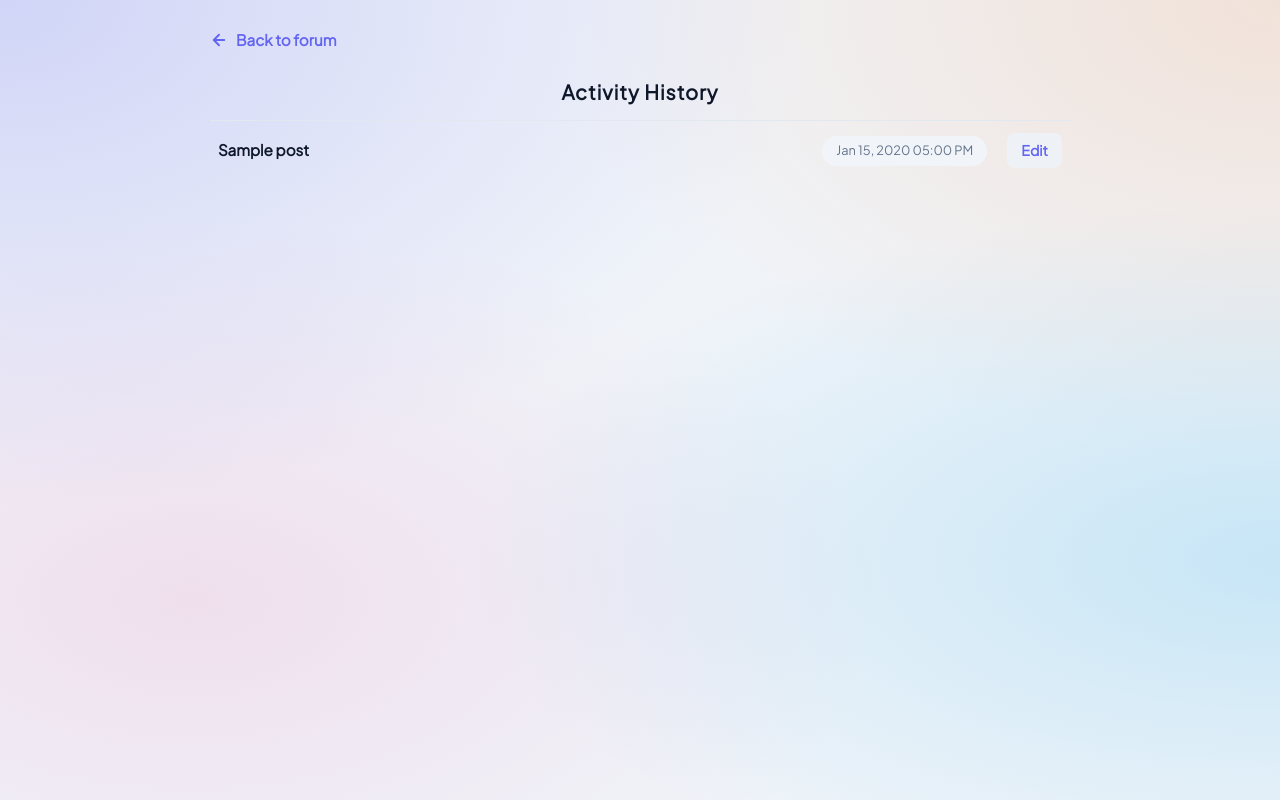
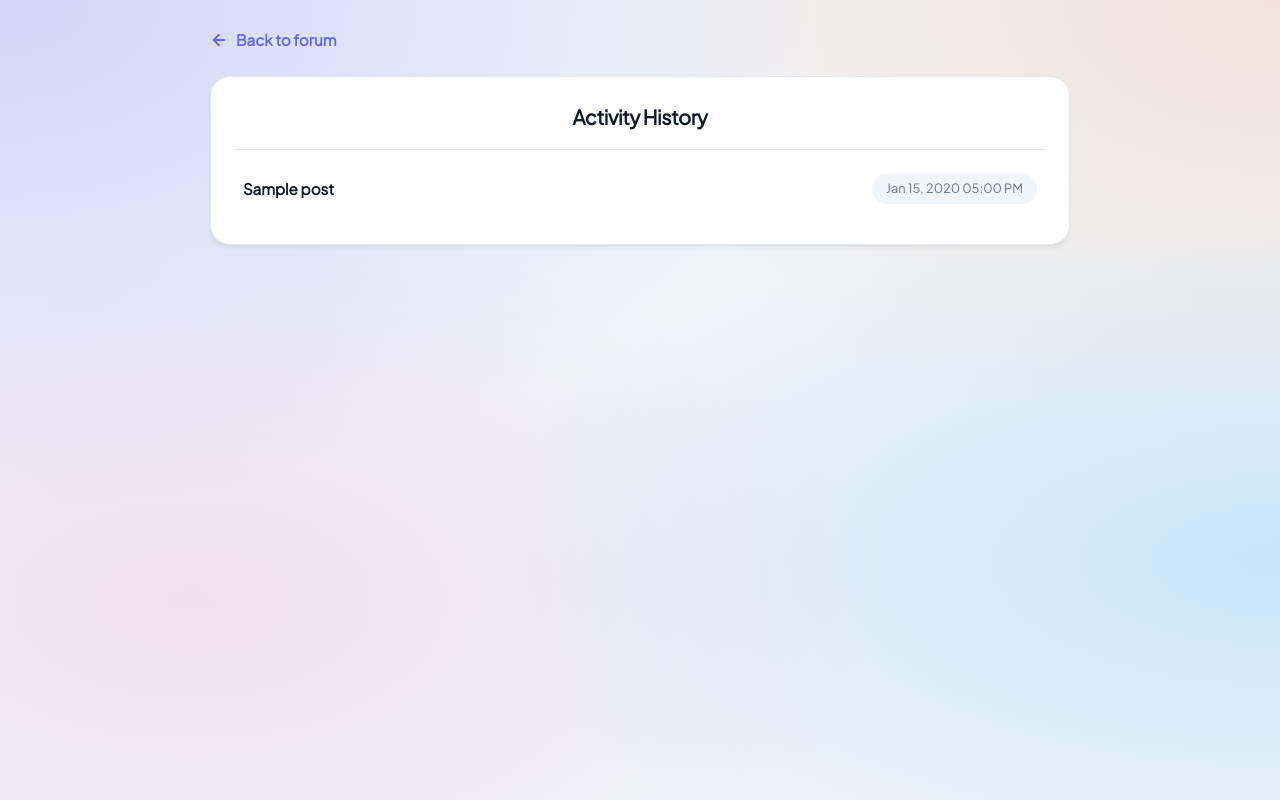
Before and after one commit to Tracienek/assignment-1-group-3, a Flask app: template Task 1/templates/other_user.html in a window 1280 px wide. Run offline with Flask 3, Linux system fonts and the light colour scheme; the template is opened without the code that fills it: most values are stand-ins (such as "Sample title", 1, 10 or a date in 2020); grey boxes marked "Sample" are stand-in pictures.

Commit message:
Add-on Section

```diff
--- a/Task 1/app.py
+++ b/Task 1/app.py
@@ -1,7 +1,7 @@
 import os, uuid
 from datetime import datetime, timezone, timedelta
 from functools import wraps
-from flask import Flask, render_template, request, redirect, url_for, session
+from flask import Flask, render_template, request, redirect, url_for, session, abort
 from google.cloud import datastore, storage
 
 # Initialize Flask application
@@ -455,19 +455,18 @@ def user_page():
         username_error=username_error,
     )
 
-@app.route("/<user_id>", methods=["GET"])
+
+
+@app.route("/users/<user_id>", methods=["GET"])
 @login_required
-def user_page(user_id):
-    user = get_user_by_id(user_id)
+def other_user(user_id):
+    profile_user = get_user_by_id(user_id)
 
-    current_user = get_user_by_id(session["user_id"])
+    if profile_user is None:
+        abort(404)
 
-    if current_user == user:
+    if profile_user["id"] == session["user_id"]:
         return redirect(url_for("user_page"))
-
-    error = None
-    username_error = None
-
 
     raw_posts = get_posts_by_user(user_id)
     posts = []
@@ -479,12 +478,9 @@ def user_page(user_id):
 
     return render_template(
         "other_user.html",
-        user=user,
+        user=profile_user,
         posts=posts,
-        error=error,
-        username_error=username_error,
     )
-
 
 @app.route("/logout")
 def logout():
--- a/Task 1/static/style.css
+++ b/Task 1/static/style.css
@@ -888,6 +888,233 @@ label[for="image_trigger"]:focus-visible {
     margin-top: 8px;
 }
 
+/* ==================================================
+   OTHER USER PAGE ONLY
+   Chỉ áp dụng cho /users/<user_id>
+   ================================================== */
+
+.other-user-page .post-list.my-posts.history-section {
+    width: 100%;
+    margin: 0;
+    padding: 24px;
+
+    background: var(--color-surface);
+    border: 1px solid var(--color-border);
+    border-radius: var(--radius-lg);
+    box-shadow: var(--shadow-md);
+}
+
+/* Activity History heading */
+.other-user-page .history-section > h3 {
+    margin: 0;
+    padding-bottom: 16px;
+
+    border-bottom: 1px solid var(--color-border);
+
+    font-size: 1.25rem;
+    font-weight: 700;
+    letter-spacing: -0.02em;
+    text-align: center;
+}
+
+/* List containing the posts */
+.other-user-page .history-section .user-posts-list {
+    display: flex;
+    flex-direction: column;
+    gap: 0;
+}
+
+/* One history row */
+.other-user-page .history-section .history-row-item {
+    position: relative;
+
+    display: flex;
+    align-items: center;
+
+    width: 100%;
+    padding: 16px 8px;
+    margin-top: 8px;
+
+    background: transparent;
+    border-bottom: 1px solid rgba(226, 232, 240, 0.7);
+
+    transition:
+        background-color 0.2s ease,
+        border-radius 0.2s ease;
+}
+
+.other-user-page .history-section .history-row-item:last-child {
+    border-bottom: none;
+}
+
+.other-user-page .history-section .history-row-item:hover {
+    background: rgba(99, 102, 241, 0.04);
+    border-radius: var(--radius-sm);
+}
+
+/* Subject and time */
+.other-user-page .history-section .history-meta-box {
+    position: relative;
+
+    display: grid;
+    grid-template-columns: minmax(0, 1fr) max-content;
+    align-items: center;
+    gap: 20px;
+
+    width: 100%;
+    min-width: 0;
+
+    cursor: pointer;
+}
+
+/* Post subject */
+.other-user-page .history-section .user-post-title {
+    min-width: 0;
+
+    color: var(--color-ink);
+    font-size: 0.95rem;
+    font-weight: 700;
+    line-height: 1.5;
+
+    overflow: hidden;
+    text-overflow: ellipsis;
+    white-space: nowrap;
+
+    transition: color 0.2s ease;
+}
+
+.other-user-page .history-section .history-row-item:hover .user-post-title {
+    color: var(--color-accent);
+}
+
+/* Date and time pill */
+.other-user-page .history-section .history-item-time {
+    display: inline-flex;
+    align-items: center;
+    justify-content: center;
+
+    width: auto;
+    min-width: max-content;
+    padding: 6px 14px;
+
+    color: var(--color-muted);
+    background: #f1f5f9;
+    border-radius: var(--radius-full);
+
+    font-size: 0.8rem;
+    font-weight: 500;
+    line-height: 1.4;
+    white-space: nowrap;
+}
+
+/* Hover post preview */
+.other-user-page .history-section .history-floating-tooltip {
+    position: absolute;
+    top: calc(100% + 10px);
+    left: 0;
+    z-index: 9999;
+
+    visibility: hidden;
+    width: 300px;
+    max-width: calc(100vw - 60px);
+    padding: 14px;
+
+    color: #ffffff;
+    background: var(--color-ink);
+    border-radius: var(--radius-md);
+    box-shadow: var(--shadow-lg);
+
+    opacity: 0;
+    pointer-events: none;
+    transform: translateY(-5px);
+
+    transition:
+        opacity 0.2s ease,
+        visibility 0.2s ease,
+        transform 0.2s ease;
+}
+
+.other-user-page
+    .history-section
+    .history-meta-box:hover
+    .history-floating-tooltip {
+    visibility: visible;
+    opacity: 1;
+    transform: translateY(0);
+}
+
+/* Tooltip arrow */
+.other-user-page .history-section .history-floating-tooltip::before {
+    content: "";
+
+    position: absolute;
+    bottom: 100%;
+    left: 24px;
+
+    border-width: 6px;
+    border-style: solid;
+    border-color: transparent transparent var(--color-ink) transparent;
+}
+
+/* Tooltip message */
+.other-user-page .history-section .history-tooltip-text {
+    margin: 0;
+
+    color: rgba(255, 255, 255, 0.92);
+    font-size: 0.85rem;
+    font-weight: 500;
+    line-height: 1.5;
+
+    white-space: normal;
+    overflow-wrap: anywhere;
+}
+
+/* Tooltip image */
+.other-user-page .history-section .history-image-contained {
+    display: block;
+
+    width: 100%;
+    max-height: 180px;
+    margin-top: 10px;
+
+    object-fit: contain;
+    background: rgba(255, 255, 255, 0.05);
+    border-radius: 6px;
+}
+
+/* Empty activity */
+.other-user-page .history-section .empty-state {
+    margin: 0;
+    padding: 36px 10px;
+
+    color: var(--color-muted);
+    text-align: center;
+}
+
+/* Mobile */
+@media (max-width: 680px) {
+    .other-user-page .post-list.my-posts.history-section {
+        padding: 18px;
+    }
+
+    .other-user-page .history-section .history-meta-box {
+        grid-template-columns: 1fr;
+        gap: 8px;
+    }
+
+    .other-user-page .history-section .user-post-title {
+        white-space: normal;
+    }
+
+    .other-user-page .history-section .history-item-time {
+        justify-self: start;
+    }
+
+    .other-user-page .history-section .history-floating-tooltip {
+        display: none;
+    }
+}
+
 /* --- Utility Classes --- */
 .hidden {
     display: none !important;
--- a/Task 1/templates/other_user.html
+++ b/Task 1/templates/other_user.html
@@ -11,7 +11,7 @@
         />
     </head>
 
-    <body class="user-layout">
+    <body class="user-layout other-user-page">
         <div class="main-layout">
             <!-- Back to forum -->
             <a href="{{ url_for('forum') }}" class="back-link">
@@ -62,13 +62,6 @@
                                     {% endif %}
                                 </div>
                             </div>
-
-                            <a
-                                href="{{ url_for('edit_post', post_id=post.id) }}"
-                                class="edit-btn"
-                            >
-                                Edit
-                            </a>
                         </div>
 
                         {% else %}
```
